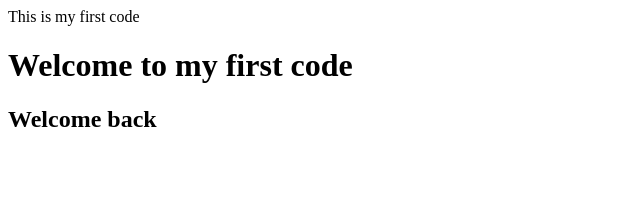
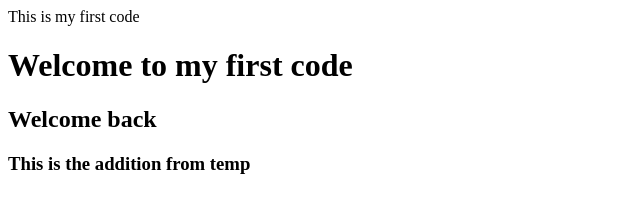
Before and after one commit to VinayakYadav1706/git-repo, a plain HTML site: page index.html in a window 1280 px wide. Shown: the whole page, without its empty margins (0-640 px from the left). Drawn offline with Linux system fonts and the light colour scheme.

Commit message:
code updated from temp

```diff
--- a/index.html
+++ b/index.html
@@ -2,4 +2,5 @@
 <p> This is my first code </p>
 <h1> Welcome to my first code </h1>
 <h2> Welcome back </h2>
+<h3> This is the addition from temp <h3>
 </html>
```
